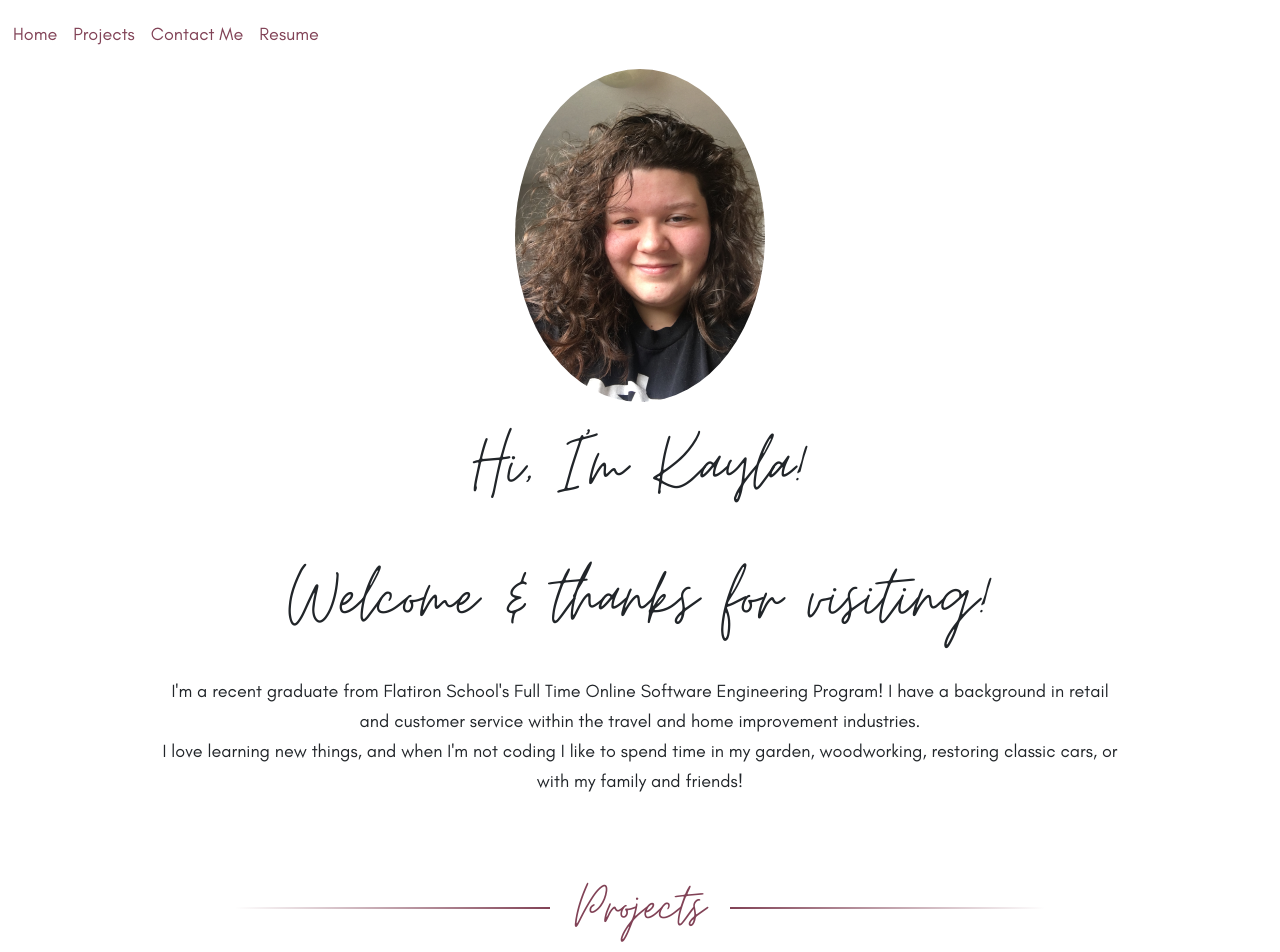
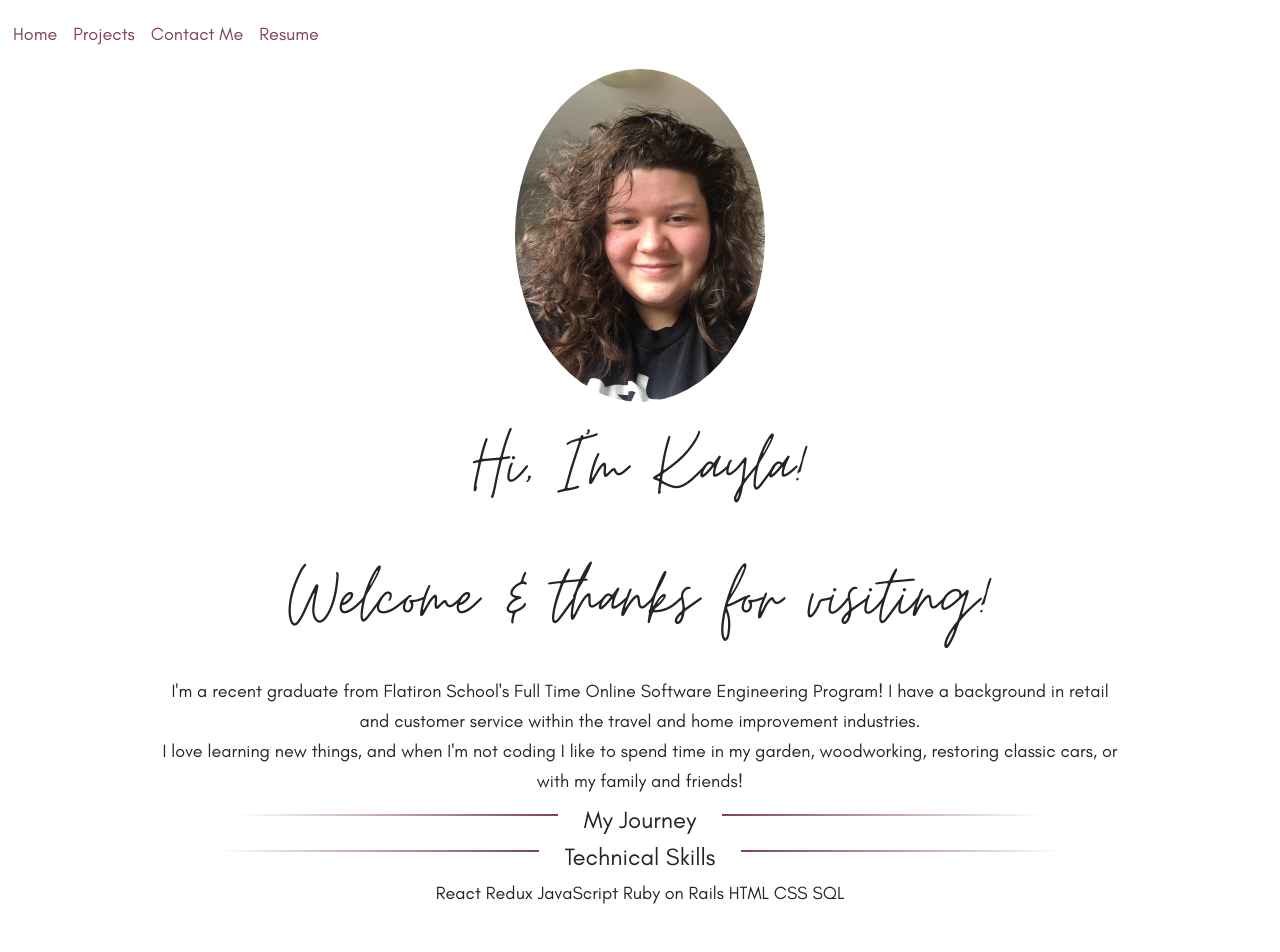
Before and after one commit to HeartyRhombus/HeartyRhombus.github.io, a React (Create React App) app: page / in a window 1280 px wide. Shown: the top 952 px of the page. Built offline with nearby package versions, Linux system fonts and the light colour scheme.

Commit message:
stub out new my journey & tech stack components

```diff
--- /dev/null
+++ b/src/components/Journey.js
@@ -0,0 +1,15 @@
+import React, { Component } from 'react';
+
+class Journey extends Component {
+    render() {
+        return (
+            <>
+                <h4 className="hr-title" id="my-journey-title">
+                    My Journey
+                </h4>
+            </>
+        );
+    }
+}
+
+export default Journey;
--- /dev/null
+++ b/src/components/TechStack.js
@@ -0,0 +1,24 @@
+import React, { Component } from 'react';
+
+class TechStack extends Component {
+    render() {
+        return (
+            <>
+                <h4 className="hr-title" id="tech-stack-title">
+                    Technical Skills
+                </h4>
+                <p>
+                    React
+                    Redux
+                    JavaScript
+                    Ruby on Rails
+                    HTML
+                    CSS
+                    SQL
+                </p>
+            </>
+        );
+    }
+}
+
+export default TechStack;
--- a/src/containers/AboutContainer.js
+++ b/src/containers/AboutContainer.js
@@ -1,5 +1,7 @@
 import React, { Component } from 'react';
 import AboutComponent from '../components/AboutComponent';
+import Journey from '../components/Journey'
+import TechStack from '../components/TechStack'
 import profilePic from '../images/IMG_2745.JPG'
 
 
@@ -19,6 +21,8 @@ class AboutContainer extends Component {
                     Welcome & thanks for visiting!
                 </div>
                 <AboutComponent />
+                <Journey />
+                <TechStack />
             </div>
         );
     }
```
